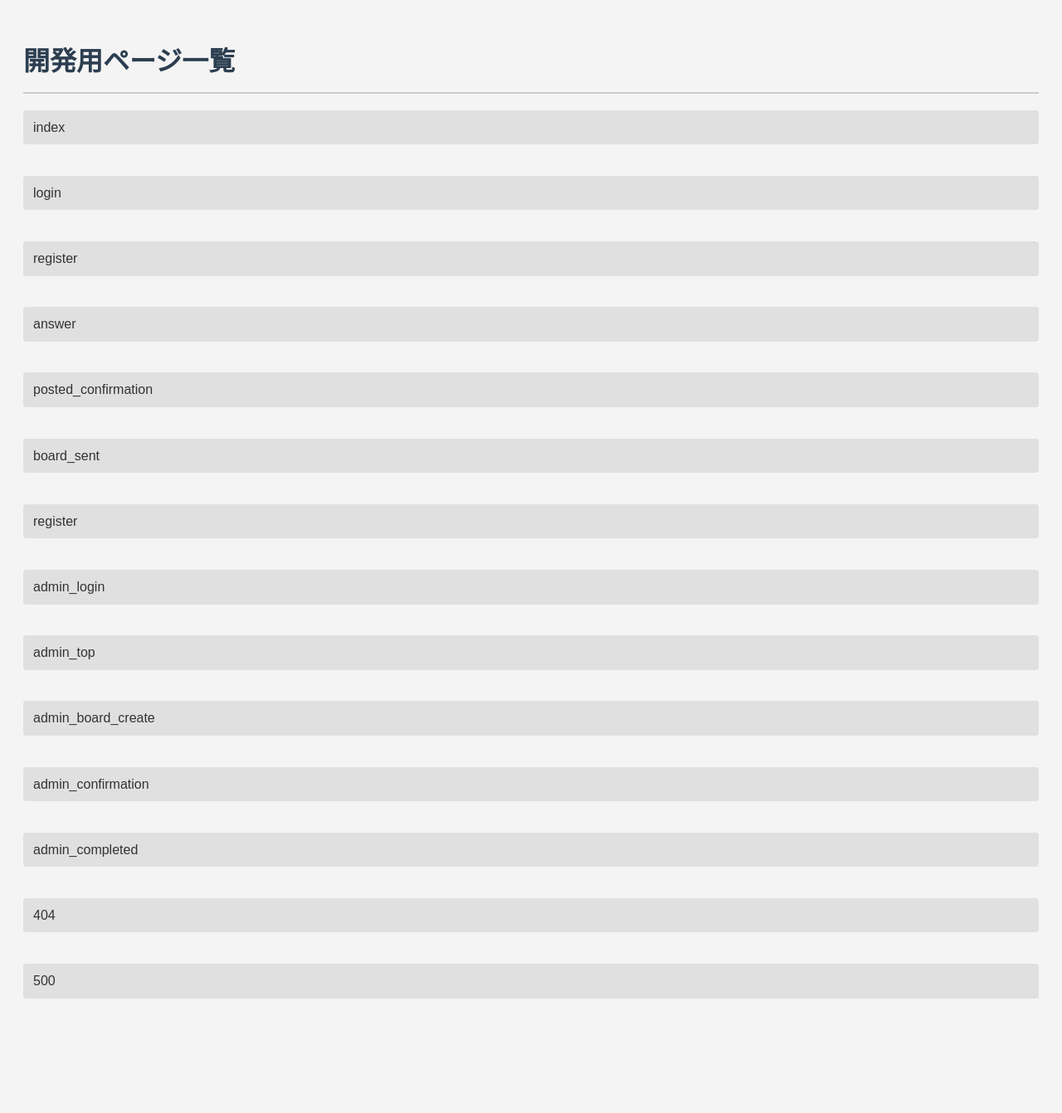
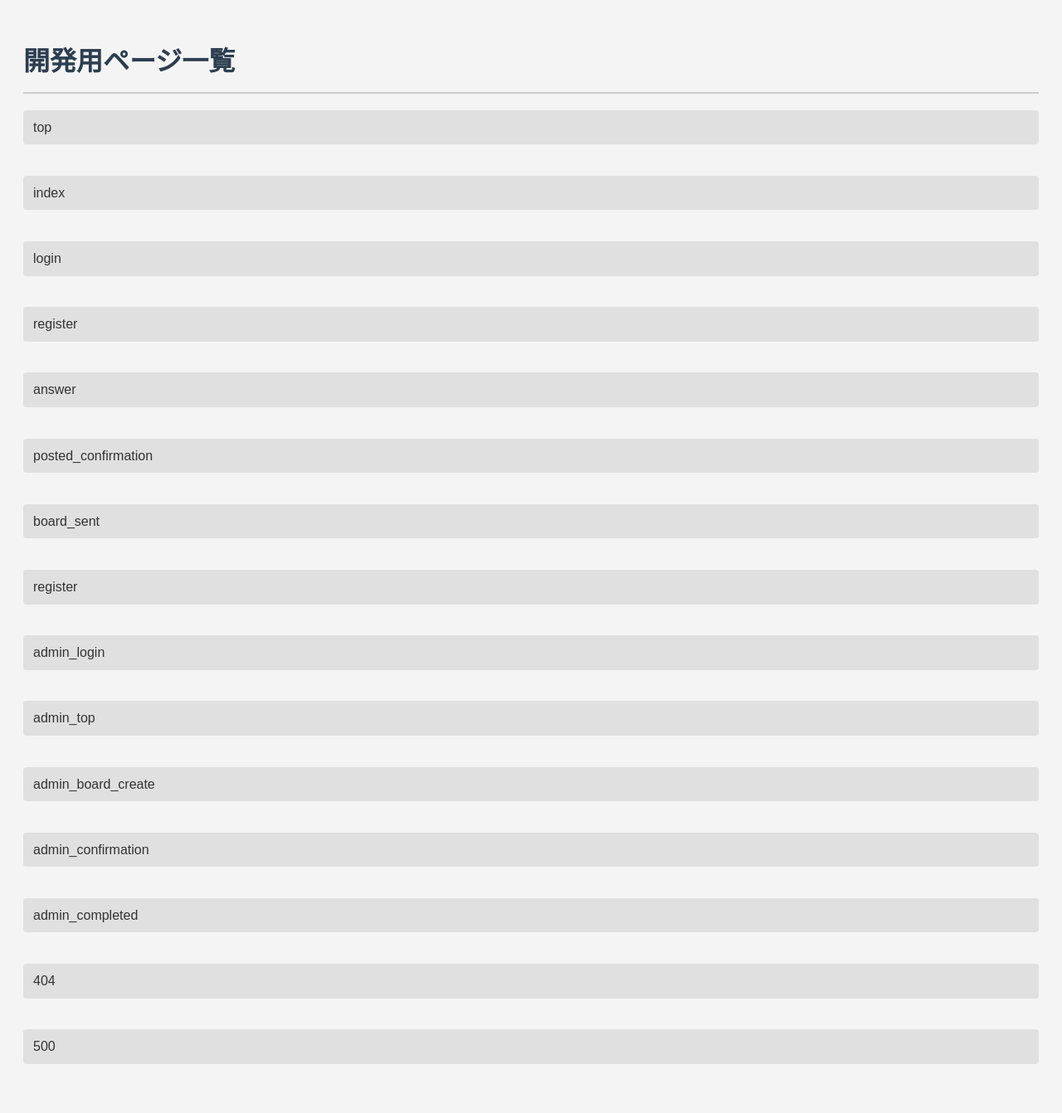
Before and after one commit to kokoro-12-11/2025U22, a Flask app: page / in a window 1280 px wide. Shown: the whole page at 83% size. Before the commit the page ends 1204 px from the top, so only its background shows below. Run offline with Flask 3, Linux system fonts and the light colour scheme.

Commit message:
250729/1541
topページの追加

```diff
--- a/develop/app.py
+++ b/develop/app.py
@@ -43,6 +43,10 @@ def index():
 def login():
   return render_template('login.html')
 
+@app.route('/top')
+def top():
+  return render_template('top.html')
+
 @app.route('/register')
 def register():
   return render_template('register.html')
--- a/develop/templates/develop.html
+++ b/develop/templates/develop.html
@@ -41,6 +41,7 @@
 <body>
   <h1>開発用ページ一覧</h1>
 
+  <a href="/top">top</a><br>
   <a href="/index">index</a><br>
   <a href="/login">login</a><br>
   <a href="/register">register</a><br>
```
Also changed, not shown: develop/templates/top.html (added, +11 -0 lines).
